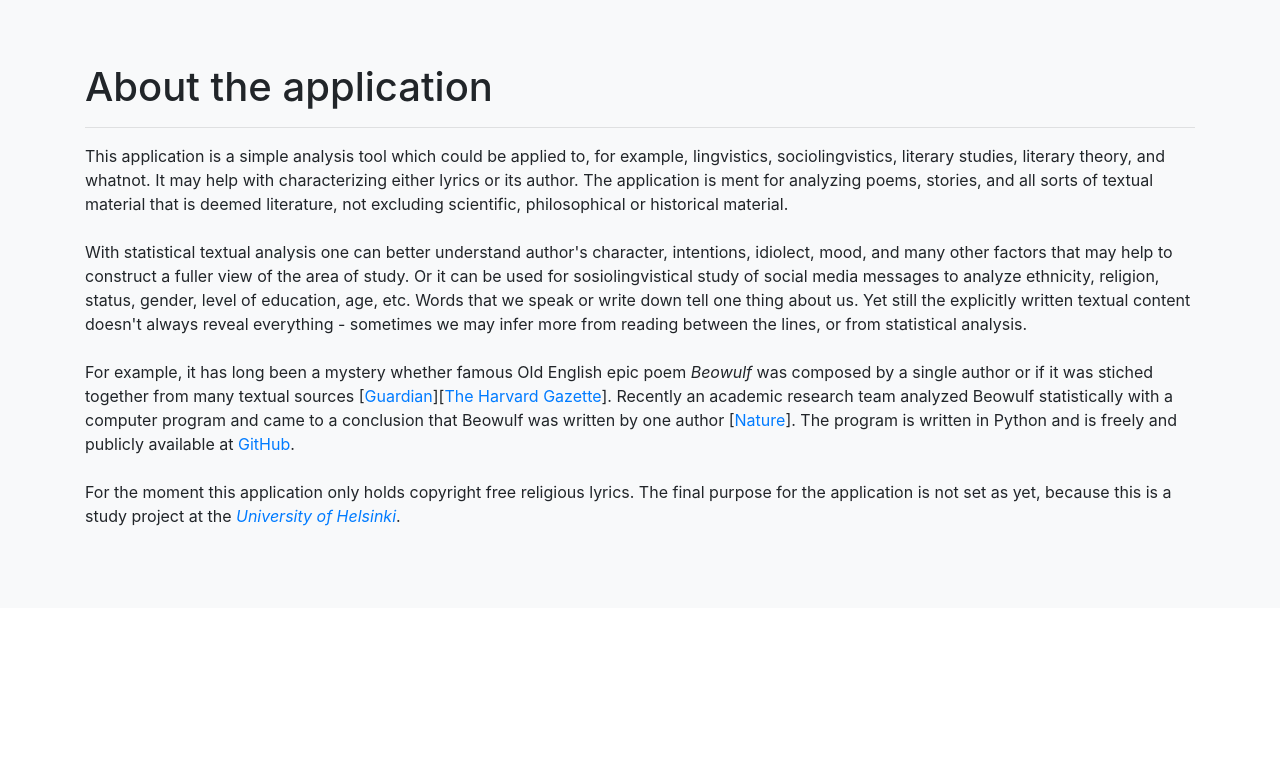
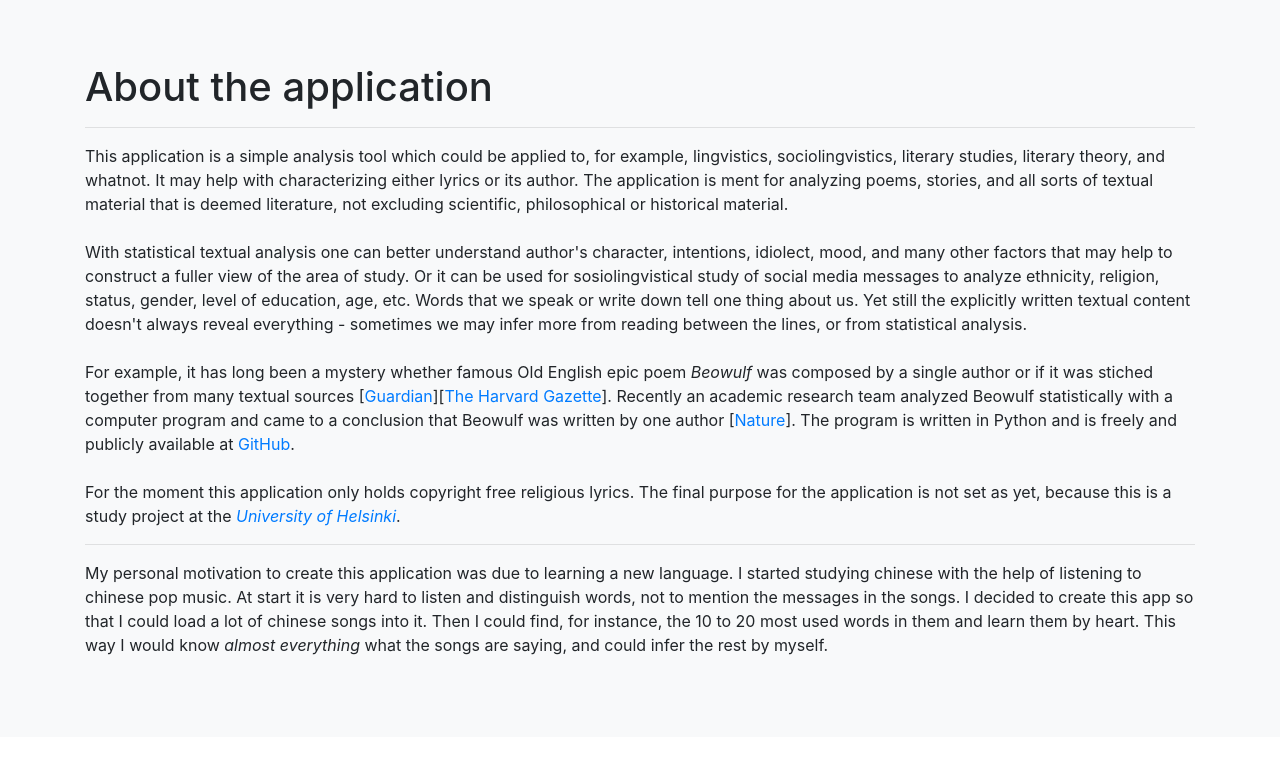
Before and after one commit to gitjms/Lyriikka-analysaattori, a Flask app: page /info in a window 1280 px wide. Shown: the part 60-829 px from the top of the page. Before the commit the page ends 586 px from the top, so only its background shows below. Run offline with Flask 2, Linux system fonts and the light colour scheme; some libraries are stand-ins or nearby versions.

Commit message:
Personal motivation added to Info page

```diff
--- a/application/templates/info.html
+++ b/application/templates/info.html
@@ -19,6 +19,10 @@
 	For the moment this application only holds copyright free religious
 	lyrics. The final purpose for the application is not set as yet, because this is a study project at the <em><a href="https://courses.helsinki.fi/en/tkt20011/135568662" data-toggle="tooltip" data-placement="top" title="Intermediate Studies Project: Database Application">University of Helsinki</a></em>.
 
+	<hr />
+
+	My personal motivation to create this application was due to learning a new language. I started studying chinese with the help of listening to chinese pop music. At start it is very hard to listen and distinguish words, not to mention the messages in the songs. I decided to create this app so that I could load a lot of chinese songs into it. Then I could find, for instance, the 10 to 20 most used words in them and learn them by heart. This way I would know <em>almost everything</em> what the songs are saying, and could infer the rest by myself.
+
   </p>
 
 {% endblock %}
```
